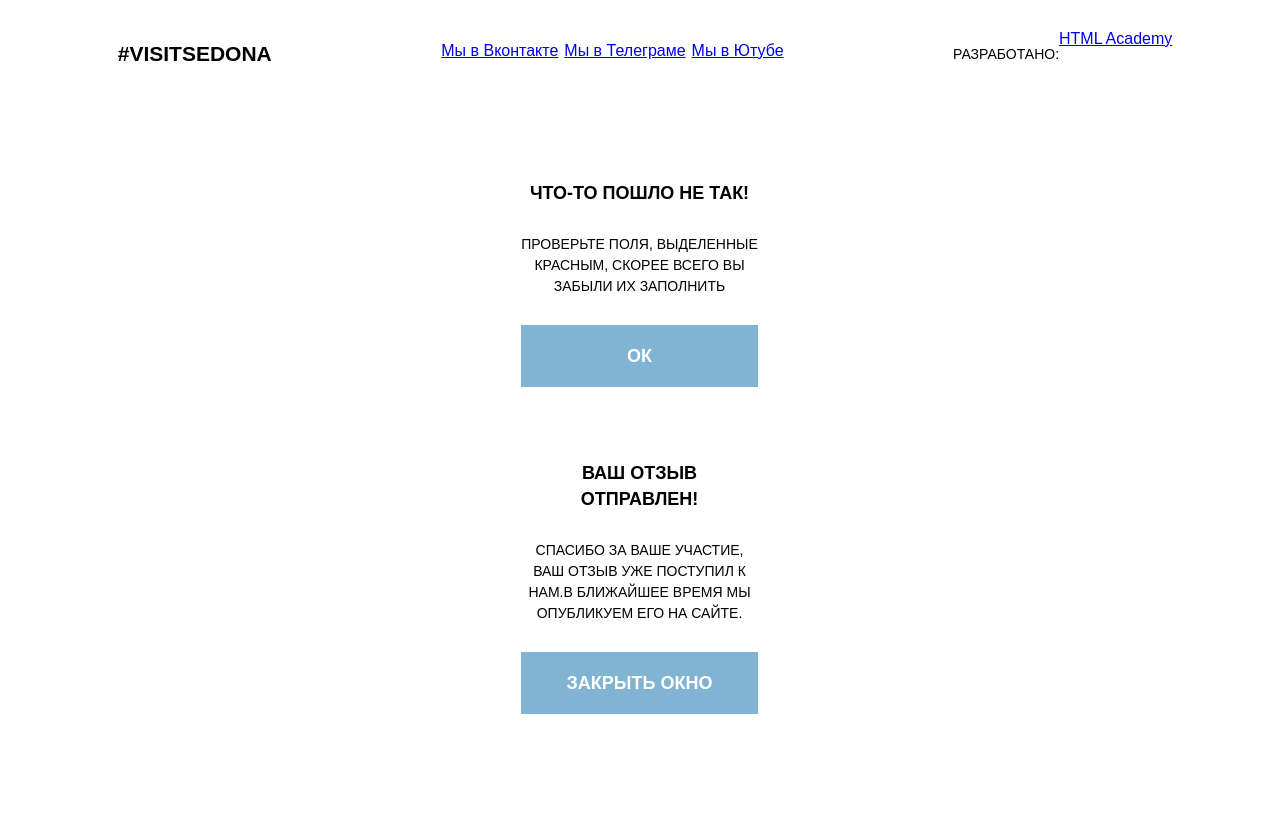
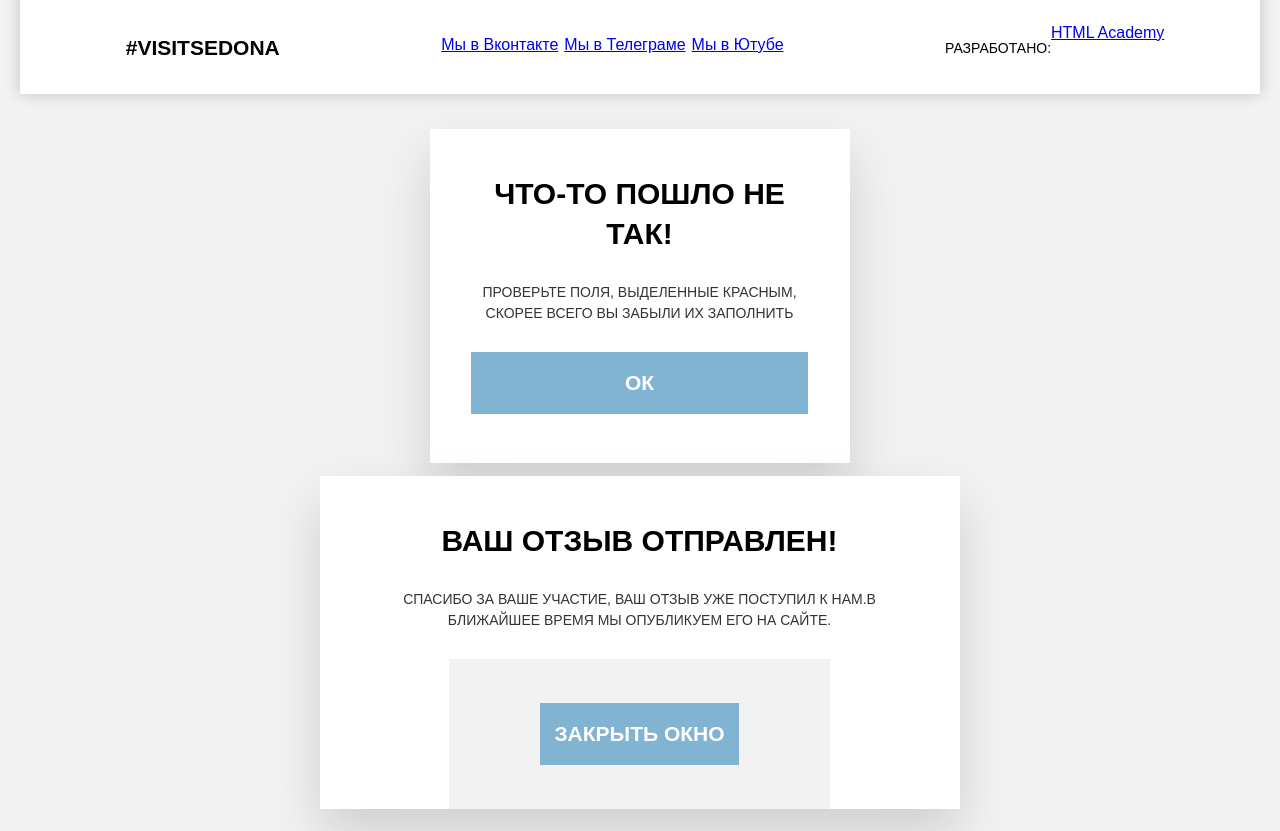
Before and after one commit to htmlacademy-adaptive/2012389-sedona-26, a website: page source/form.html in a window 1280 px wide. Shown: the part 1416-2247 px from the top of the page. Before the commit the page ends 2138 px from the top, so only its background shows below. Drawn offline with nearby package versions, Linux system fonts and the light colour scheme; files that its build step writes are made by us from their sources.

Commit message:
Адаптивные модальные окна

```diff
--- a/source/form.html
+++ b/source/form.html
@@ -175,7 +175,9 @@
       <b class="modal-success__title">Ваш отзыв отправлен!</b>
       <p class="modal-success__description">Спасибо за ваше участие, ваш отзыв уже поступил к нам.В ближайшее время мы
         опубликуем его на сайте.</p>
-      <button class="modal-success__button-close" type="button">Закрыть окно</button>
+        <div class="modal-success__button-wrap">
+          <button class="modal-success__button-close" type="button">Закрыть окно</button>
+        </div>
     </div>
   </div>
 
--- a/source/sass/blocks/feedback-form.scss
+++ b/source/sass/blocks/feedback-form.scss
@@ -64,4 +64,17 @@
   text-align: end;
 
   color: rgba(51, 51, 51, 0.6);
+
+
+  @media (min-width: $tablet-width) {
+    font-style: normal;
+    font-weight: 400;
+    font-size: 14px;
+    line-height: 21px;
+    padding: 36px 45px;
+  }
+
+  @media (min-width: $desktop-width) {
+    padding: 20px;
+  }
 }
--- a/source/sass/blocks/main-header.scss
+++ b/source/sass/blocks/main-header.scss
@@ -18,7 +18,7 @@
 
 @media (min-width: $tablet-width) {
   .main-header__logo {
-    top: 0;
+    top: 5;
   }
 }
 
--- a/source/sass/blocks/modal-error.scss
+++ b/source/sass/blocks/modal-error.scss
@@ -1,12 +1,25 @@
-
 .modal-error {
-  font-family: "PT Sans", "Arial", sans-serif;
-  font-style: normal;
-
   width: 320px;
   min-height: 280px;
 
   margin: 0 auto;
+
+  // position: fixed;
+  // top: 100px;
+  // left: 100px;
+  // background: rgba(242, 242, 242, 0.8);
+
+  @media (min-width: $tablet-width) {
+    width: 420px;
+    min-height: 347px;
+    margin: 0 auto;
+  }
+
+  @media (min-width: $desktop-width) {
+    width: 420px;
+    min-height: 347px;
+    margin: 0 auto;
+  }
 }
 
 .modal-error__container {
@@ -14,7 +27,22 @@
   box-sizing: border-box;
   display: flex;
   flex-direction: column;
+
+  background-color: #ffffff;
+  box-shadow: 0 25px 50px rgb(0 0 0 / 15%);
+
+  @media (min-width: $tablet-width) {
+    padding: 45px 42px 49px 41px;
+  }
+
+  @media (min-width: $desktop-width) {
+    padding: 45px 42px 49px 41px;
+  }
 }
+
+// .modal-error__container--close {
+//   display: none;
+// }
 
 .modal-error__title {
   font-weight: 700;
@@ -24,6 +52,18 @@
   text-transform: uppercase;
 
   margin-bottom: 28px;
+
+  @media (min-width: $tablet-width) {
+    font-weight: 700;
+    font-size: 30px;
+    line-height: 40px;
+  }
+
+  @media (min-width: $desktop-width) {
+    font-weight: 700;
+    font-size: 30px;
+    line-height: 40px;
+  }
 }
 
 .modal-error__description {
@@ -32,6 +72,7 @@
   line-height: 21px;
   text-align: center;
   text-transform: uppercase;
+  color: #333333;
 
   margin: 0;
   margin-bottom: 28px;
@@ -51,4 +92,16 @@
 
   padding: 18px 14px;
   box-sizing: border-box;
+
+  @media (min-width: $tablet-width) {
+    font-weight: 700;
+    font-size: 21px;
+    line-height: 26px;
+  }
+
+  @media (min-width: $desktop-width) {
+    font-weight: 700;
+    font-size: 21px;
+    line-height: 26px;
+  }
 }
--- a/source/sass/blocks/modal-success.scss
+++ b/source/sass/blocks/modal-success.scss
@@ -1,18 +1,43 @@
-.modal-succsess {
-  width: 320px;
+.modal-success {
+  min-width: 320px;
   min-height: 323px;
   margin: 0 auto;
+
+  // position: fixed;
+  // top: 100px;
+  // left: 100px;
+  // background: rgba(242, 242, 242, 0.8);
+
+  @media (min-width: $tablet-width) {
+    width: 640px;
+    min-height: 347px;
+    margin: 0 auto;
+  }
+
+  @media (min-width: $desktop-width) {
+    width: 640px;
+    min-height: 347px;
+    margin: 0 auto;
+  }
 }
 
 .modal-success__container {
-  width: 320px;
   padding: 45px 42px 0 41px;
-  margin: 0 auto;
   box-sizing: border-box;
 
   display: flex;
   flex-direction: column;
+  justify-content: center;
+  align-items: center;
+
+  background-color: #ffffff;
+  box-shadow: 0 25px 50px rgb(0 0 0 / 15%);
 }
+
+// .modal-success__container--close {
+//   display: none;
+// }
+
 
 .modal-success__title {
   font-weight: 700;
@@ -22,6 +47,18 @@
   text-transform: uppercase;
 
   margin-bottom: 28px;
+
+  @media (min-width: $tablet-width) {
+    font-weight: 700;
+    font-size: 30px;
+    line-height: 40px;
+  }
+
+  @media (min-width: $desktop-width) {
+    font-weight: 700;
+    font-size: 30px;
+    line-height: 40px;
+  }
 }
 
 .modal-success__description {
@@ -30,6 +67,7 @@
   line-height: 21px;
   text-align: center;
   text-transform: uppercase;
+  color: #333333;
 
   margin: 0;
   margin-bottom: 28px;
@@ -50,4 +88,29 @@
 
   padding: 18px 14px;
   box-sizing: border-box;
+
+  @media (min-width: $tablet-width) {
+    font-weight: 700;
+    font-size: 21px;
+    line-height: 26px;
+  }
+
+  @media (min-width: $desktop-width) {
+    font-weight: 700;
+    font-size: 21px;
+    line-height: 26px;
+  }
 }
+
+.modal-success__button-wrap {
+  background-color: #ffffff;
+
+  @media (min-width: $tablet-width) {
+    background-color: #f2f2f2;
+    padding: 44px 91px;
+  }
+
+  @media (min-width: $desktop-width) {
+    background-color: #f2f2f2;
+  }
+}
--- a/source/sass/blocks/page-container.scss
+++ b/source/sass/blocks/page-container.scss
@@ -3,4 +3,11 @@
   padding-right: 20px;
   margin-left: auto;
   margin-right: auto;
+  background-color: #ffffff;
+
+  @media (min-width: $desktop-width) {
+    width: 1200px;
+    margin: 0 auto;
+    box-shadow: 0 0 15px rgb(0 0 0 / 20%);
+  }
 }
--- a/source/sass/blocks/sights.scss
+++ b/source/sass/blocks/sights.scss
@@ -6,14 +6,14 @@
 
   @media (min-width: $tablet-width) {
     width: 100%;
-    max-width: 768px;
+    max-width: 518px;
     margin: 0 auto;
     margin-top: 48px;
 
     display: flex;
     flex-direction: row;
     flex-wrap: wrap;
-    justify-content: space-between;
+    justify-content: space-around;
   }
 
   @media (min-width: $desktop-width) {
@@ -25,7 +25,7 @@
     display: flex;
     flex-direction: row;
     flex-wrap: wrap;
-    justify-content: space-between;
+    justify-content: space-around;
   }
 }
 
@@ -35,18 +35,15 @@
   line-height: 26px;
   text-align: center;
   text-transform: uppercase;
+
+  margin-bottom: 18px;
 }
 
 .sights__wrap {
   display: flex;
   flex-direction: row;
   align-items: center;
-
   padding: 20px 20px 0 20px;
-}
-
-.sights__wrap:last-child {
-  padding-bottom: 24px;
 }
 
 .sights__wrap label {
--- a/source/sass/global-style.scss
+++ b/source/sass/global-style.scss
@@ -1,6 +1,7 @@
 body {
   font-family: "PT Sans", "Arial", sans-serif;
   font-style: normal;
+  background-color: #f2f2f2;
 }
 
 
```
